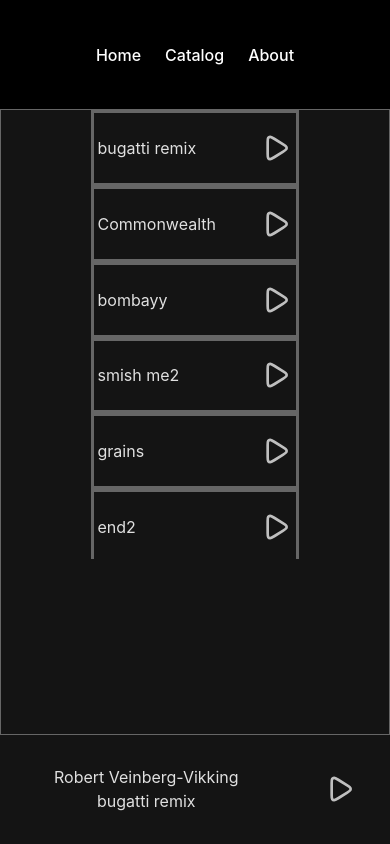
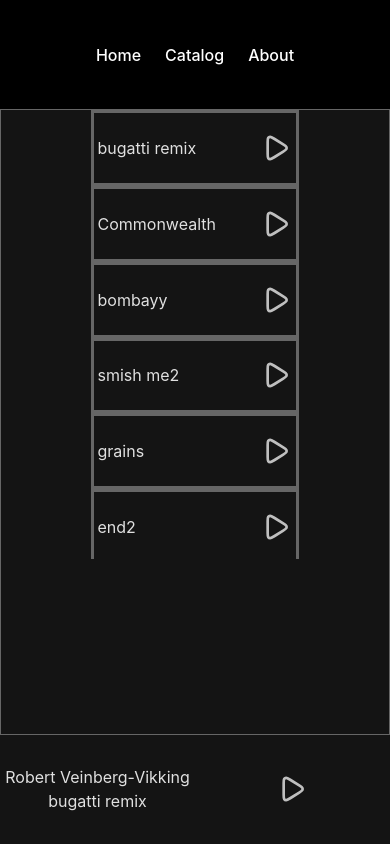
Before and after one commit to vikkingr/BeatsUI, a React (Vite) app: page / in a window 390 px wide. Built offline with nearby package versions, Linux system fonts and the light colour scheme.

Commit message:
onEnded, responsive centering

```diff
--- a/src/components/PlayerControls/PlayerControls.jsx
+++ b/src/components/PlayerControls/PlayerControls.jsx
@@ -25,6 +25,15 @@ const PlayerControls = () => {
         });
     }
 
+    const onEndedHandler = (event) => {
+        event.preventDefault();
+
+        updateCurrentTrack({
+            id: id,
+            isPlaying: !isPlaying
+        });
+    }
+
     return (
         <div className="player-controls">
             <div className="player-controls__track-information">
@@ -42,6 +51,7 @@ const PlayerControls = () => {
                     id="audio-element"
                     src={src}
                     crossOrigin='anonymous'
+                    onEnded={onEndedHandler}
                 >
                 </audio>
             </div>
--- a/src/components/PlayerControls/PlayerControls.scss
+++ b/src/components/PlayerControls/PlayerControls.scss
@@ -13,7 +13,7 @@
 
 .player-controls__track-information
 {
-    width: 75%;
+    width: 50%;
     display: flex;
     flex-direction: column;
     justify-content: space-around;
@@ -24,15 +24,19 @@
 {
     display: flex;
     justify-content: center;
-    width: 25%;
+    width: 50%;
 }
 
 .track-information__contributors
 {
+    display: flex;
+    justify-content: center;
     width: 100%;
 }
 
 .track-information__name
 {
+    display: flex;
+    justify-content: center;
     width: 100%;
 }
```
